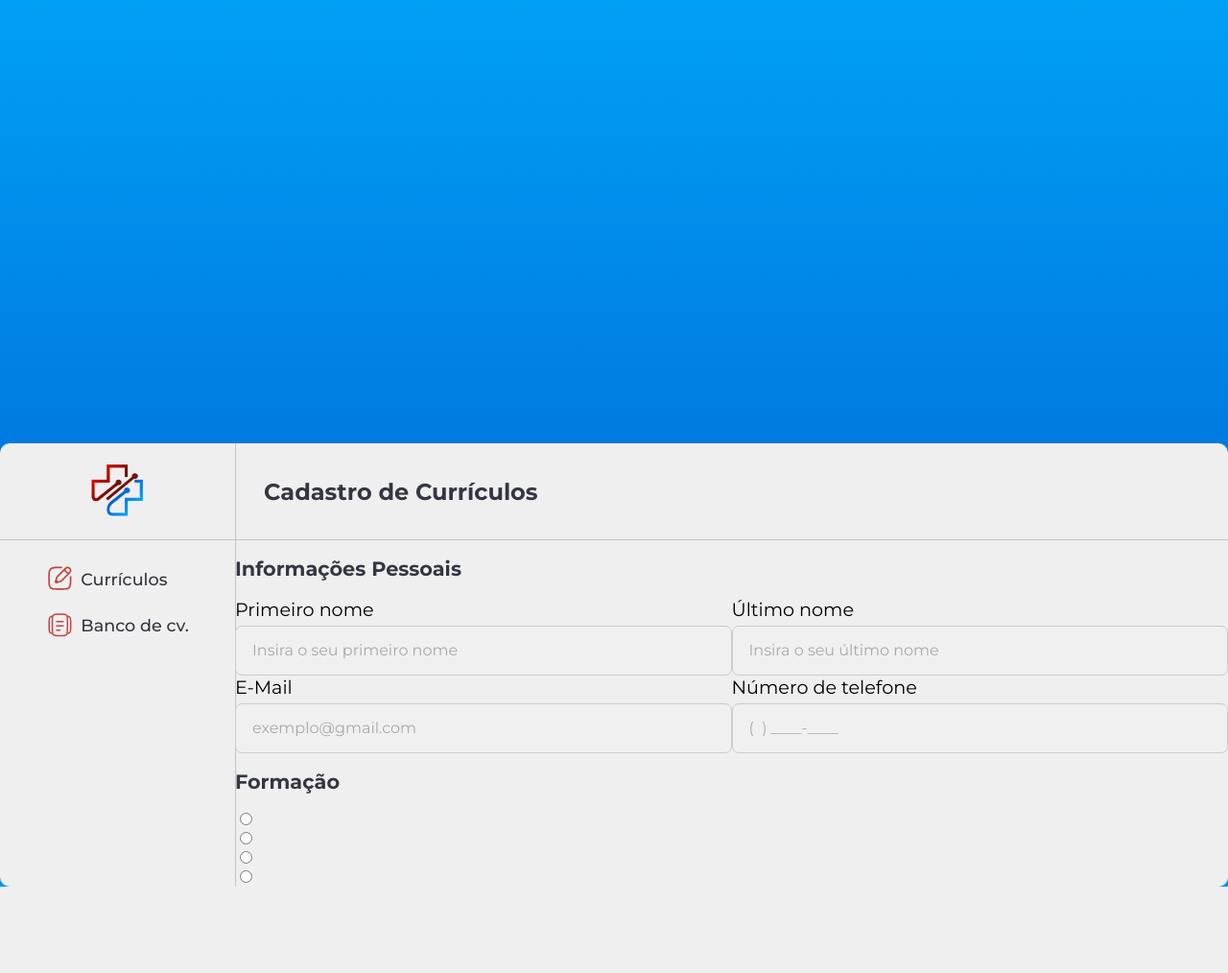
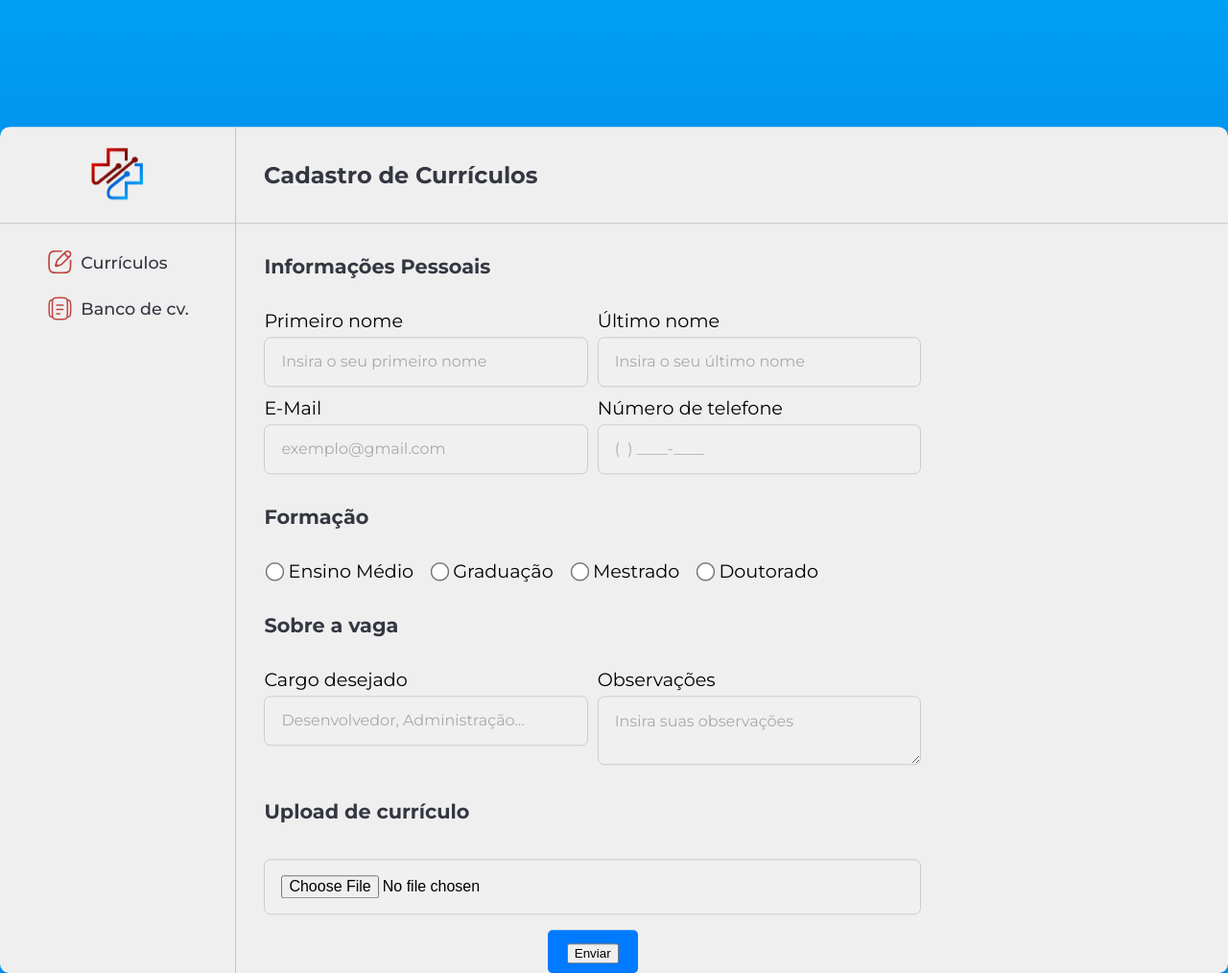
Before and after one commit to daniloladeira/Plataforma-de-Curriculos, a Django app: page / in a window 1280 px wide. Shown: the whole page at 96% size. Before the commit the page ends 924 px from the top, so only its background shows below. Run offline with Django 5.2, Linux system fonts and the light colour scheme.

Commit message:
mais ajustes

```diff
--- a/projsesap/plataformacurriculos/static/plataformacurriculos/css/style.css
+++ b/projsesap/plataformacurriculos/static/plataformacurriculos/css/style.css
@@ -1,11 +1,9 @@
 body {
   margin: 0;
   padding: 0;
-  background: linear-gradient(
-    180deg,
-    rgba(0, 160, 245, 1) 0%,
-    rgba(0, 95, 209, 1) 100%
-  );
+  background: linear-gradient(180deg,
+      rgba(0, 160, 245, 1) 0%,
+      rgba(0, 95, 209, 1) 100%);
   width: 100vw;
   height: 100vh;
   font-family: 'Montserrat', Helvetica;
@@ -24,11 +22,22 @@ a {
   padding: 0;
 }
 
+:root {
+  --input-padding: 16px 17px;
+  --input-width: 100%;
+  --input-border-radius: 7px;
+  --input-box-sizing: border-box;
+  --input-margin-top: 5px;
+  --input-border: 1px solid #ccc;
+  --input-background: #f0f0f0;
+  --input-font-size: 16px;
+}
+
 .container-principal {
   position: relative;
   background: #efefef;
   margin: 0 auto;
-  transform: translateY(100%);
+  transform: translateY(15%);
   display: grid;
   grid-template-columns: 245px 1fr;
   grid-template-rows: auto 1fr;
@@ -106,18 +115,20 @@ a {
 .form-title h2 {
   color: #343741;
   font-size: 1.3rem;
+  margin-bottom: 2rem;
+  margin-top: 2rem;
 }
 
 
 .info-pessoal-form input {
-  padding: 16px 17px;
-  width: 100%;
-  border-radius: 7px;
-  box-sizing: border-box;
-  margin-top: 5px;
-  border: 1px solid #ccc;
-  background: #f0f0f0;
-  font-size: 16px;
+  padding: var(--input-padding);
+  width: var(--input-width);
+  border-radius: var(--input-border-radius);
+  box-sizing: var(--input-box-sizing);
+  margin-top: var(--input-margin-top);
+  border: var(--input-border);
+  background: var(--input-background);
+  font-size: var(--input-font-size);
   position: relative;
 }
 
@@ -139,4 +150,65 @@ a {
 .form-container {
   display: grid;
   grid-template-columns: 1fr 1fr;
+  gap: 10px;
 }
+
+.main-container-forms {
+  margin: 1.6rem 20rem auto 1.9rem;
+}
+
+.radio-form-group {
+  display: flex;
+  gap: 1rem;
+}
+
+.radio-form-group label {
+  font-size: 1.2rem;
+}
+
+input[type="radio"] {
+  transform: scale(1.5);
+  /* Aumenta o tamanho em 50% */
+}
+
+.form-container textarea {
+  padding: var(--input-padding);
+  width: var(--input-width);
+  border-radius: var(--input-border-radius);
+  box-sizing: var(--input-box-sizing);
+  margin-top: var(--input-margin-top);
+  border: var(--input-border);
+  background: var(--input-background);
+  font-size: var(--input-font-size);
+  position: relative;
+}
+
+.form-container input {
+  padding: var(--input-padding);
+  width: var(--input-width);
+  border-radius: var(--input-border-radius);
+  box-sizing: var(--input-box-sizing);
+  margin-top: var(--input-margin-top);
+  border: var(--input-border);
+  background: var(--input-background);
+  font-size: var(--input-font-size);
+  position: relative;
+}
+
+
+.upload-input {
+  grid-template-columns: 1fr;
+  height: max-content;
+}
+
+.submit-btn {
+  padding: 10px 20px;
+  background: #007bff;
+  color: white;
+  border: none;
+  border-radius: 5px;
+  cursor: pointer;
+  font-size: 1.2rem;
+  margin-top: 1rem;
+  place-self: center;
+}
--- a/projsesap/plataformacurriculos/templates/index.html
+++ b/projsesap/plataformacurriculos/templates/index.html
@@ -1,17 +1,12 @@
 <!DOCTYPE html>
 <html lang="en">
+
 <head>
   <meta charset="UTF-8" />
   <meta name="viewport" content="width=device-width, initial-scale=1.0" />
   <title>Document</title>
-    <link
-      rel="stylesheet"
-      href="../static/plataformacurriculos/css/style.css"
-    />
-    <link
-      href="https://fonts.googleapis.com/css2?family=Montserrat:wght@100..900&display=swap"
-      rel="stylesheet"
-    />
+  <link rel="stylesheet" href="../static/plataformacurriculos/css/style.css" />
+  <link href="https://fonts.googleapis.com/css2?family=Montserrat:wght@100..900&display=swap" rel="stylesheet" />
 </head>
 
 <body>
@@ -19,28 +14,19 @@
     <aside class="sidebar">
       <header class="sidebar-header">
         <div class="ugtsic-logo">
-            <img
-              src="../static/plataformacurriculos/imgs/ugtsic_logo.png"
-              alt="Logo"
-            />
+          <img src="../static/plataformacurriculos/imgs/ugtsic_logo.png" alt="Logo" />
         </div>
       </header>
 
       <nav>
         <ul>
           <div class="nav-item">
-              <img
-                src="../static/plataformacurriculos/imgs/caneta_e_papel.svg"
-                alt="caneta e papel"
-              />
+            <img src="../static/plataformacurriculos/imgs/caneta_e_papel.svg" alt="caneta e papel" />
             <li><a href="#cvbuilder">Currículos</a></li>
           </div>
 
           <div class="nav-item">
-              <img
-                src="../static/plataformacurriculos/imgs/pilha_de_forms.svg"
-                alt="Documentos empilhados"
-              />
+            <img src="../static/plataformacurriculos/imgs/pilha_de_forms.svg" alt="Documentos empilhados" />
             <li><a href="#bancodecv">Banco de cv.</a></li>
           </div>
         </ul>
@@ -63,46 +49,23 @@
           <form class="form-container">
             <div class="form-group">
               <label for="primeironome">Primeiro nome</label>
-                <input
-                  type="text"
-                  placeholder="Insira o seu primeiro nome"
-                  id="primeironome"
-                  name="primeironome"
-                  required
-                />
+              <input type="text" placeholder="Insira o seu primeiro nome" id="primeironome" name="primeironome"
+                required />
             </div>
 
             <div class="form-group">
               <label for="ultimonome">Último nome</label>
-                <input
-                  type="text"
-                  placeholder="Insira o seu último nome"
-                  id="ultimonome"
-                  name="ultimonome"
-                  required
-                />
+              <input type="text" placeholder="Insira o seu último nome" id="ultimonome" name="ultimonome" required />
             </div>
 
             <div class="form-group">
               <label for="email">E-Mail</label>
-                <input
-                  type="text"
-                  placeholder="exemplo@gmail.com"
-                  id="email"
-                  name="email"
-                  required
-                />
+              <input type="text" placeholder="exemplo@gmail.com" id="email" name="email" required />
             </div>
 
             <div class="form-group">
               <label for="telefone">Número de telefone</label>
-                <input
-                  type="text"
-                  placeholder="(  ) ____-____"
-                  id="telefone"
-                  name="telefone"
-                  required
-                />
+              <input type="text" placeholder="(  ) ____-____" id="telefone" name="telefone" required />
             </div>
           </form>
         </div>
@@ -111,27 +74,69 @@
           <div class="form-title">
             <h2>Formação</h2>
           </div>
-            <form class="form-container">
-              <div class="form-group">
+          <form class="radio-form-container">
+            <div class="radio-form-group">
               <div>
                 <input type="radio" id="ensinomedio" name="formacao" value="ensimomedio" required>
+                <label for="ensinomedio">Ensino Médio</label>
               </div>
               <div>
                 <input type="radio" id="graduacao" name="formacao" value="graduacao" required>
+                <label for="graduacao">Graduação</label>
               </div>
               <div>
                 <input type="radio" id="mestrado" name="formacao" value="mestrado" required>
+                <label for="mestrado">Mestrado</label>
               </div>
               <div>
                 <input type="radio" id="doutorado" name="formacao" value="formacao" required>
+                <label for="doutorado">Doutorado</label>
               </div>
 
             </div>
 
           </form>
         </div>
+
+        <div class="form-title">
+          <h2>Sobre a vaga</h2>
+        </div>
+
+        <div class="cargo-form">
+          <form class="form-container">
+            <div class="form-group">
+              <label for="cargodesejado">Cargo desejado</label>
+              <input type="text" placeholder="Desenvolvedor, Administração..." id="cargodesejado" name="cargodesejado"
+                required />
+            </div>
+
+            <div class="form-group">
+              <label for="observacoes">Observações</label>
+              <textarea placeholder="Insira suas observações" id="observacoes" name="observacoes" required></textarea>
+            </div>
+          </form>
+        </div>
+
+        <div class="form-title">
+          <h2>Upload de currículo</h2>
+        </div>
+
+        <div class="curriculo-upload-form">
+          <form class="form-container upload-input">
+            <div class="form-group">
+              <div class="upload-icon">
+                <input class="upload-input" type="file" id="curriculo" name="curriculo" required />
+                <i class="fas fa-upload"></i>
+              </div>
+            </div>
+          </form>
+      </div>
+
+      <div class="submit-btn">
+        <button type="submit">Enviar</button>
       </div>
     </div>
   </div>
 </body>
+
 </html>
```
Lines whose indentation alone changed are shown as unchanged.
